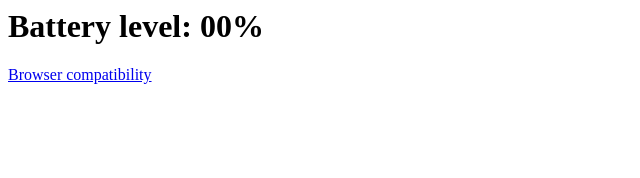
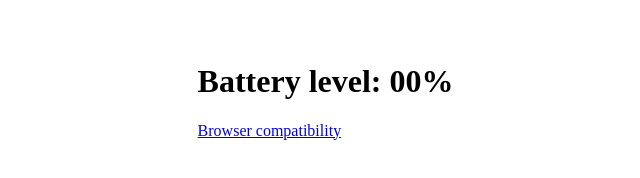
Before and after one commit to edwardmbitsi/Get-Your-Battery-Percentage, a plain HTML site: page index.html in a window 1280 px wide. Shown: the whole page, without its empty margins (0-640 px from the left). Drawn offline with Linux system fonts and the light colour scheme.

Commit message:
Update style.css

```diff
--- a/style.css
+++ b/style.css
@@ -1,2 +1,4 @@
 .main {
+  width: 70%;
+  margin: 5% auto;
 }
```
